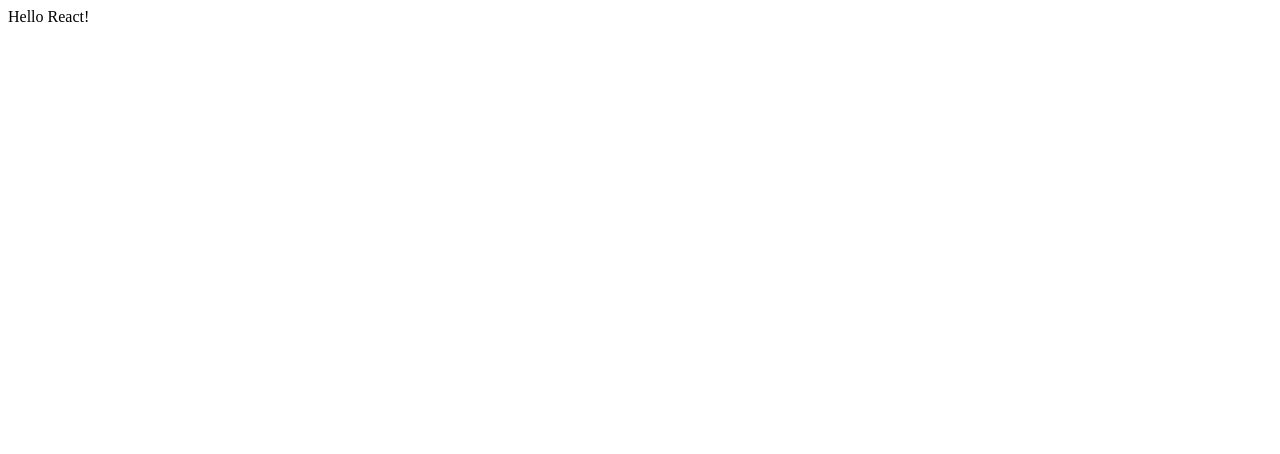
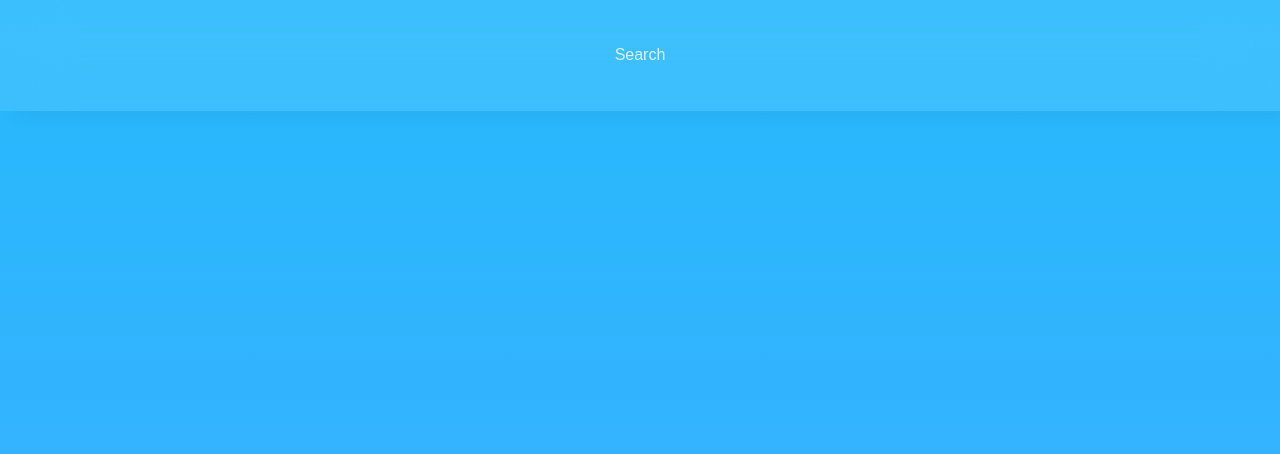
Before and after one commit to chiarawilden/rick-and-morty, a React app: page / in a window 1280 px wide. Shown: the top 454 px of the page. Built offline with nearby package versions, Linux system fonts and the light colour scheme.

Commit message:
Creates Home component with gradient background and styled Topbar component

```diff
--- a/src/App.js
+++ b/src/App.js
@@ -1,7 +1,8 @@
 import React from "react";
+import Home from "./pages/Home";
 
 export default function App() {
     return (
-        <div>Hello React!</div>
+        <Home/>
     )
 };
--- /dev/null
+++ b/src/components/topbar/Topbar.jsx
@@ -0,0 +1,10 @@
+import React from "react";
+import "./topbar.css";
+
+export default function Topbar() {
+    return (
+        <div className="topbar">
+            <span>Search</span>
+        </div>
+    )
+}
--- /dev/null
+++ b/src/components/topbar/topbar.css
@@ -0,0 +1,15 @@
+.topbar {
+    height: 111px;
+    width: 100%;
+    position: absolute;
+    top: 0;
+    display: flex;
+    align-items: center;
+    justify-content: center;
+    background-color: rgba(255, 255, 255, 0.1);
+    backdrop-filter: blur(33px);
+    border-bottom: 2px solid transparent;
+    box-shadow: 11px 11px 11px rgba(44, 55, 66, 0.04);
+    color: rgba(255, 255, 255, 0.8);
+    font-family: sans-serif;
+}
--- a/src/global.css
+++ b/src/global.css
@@ -0,0 +1,10 @@
+* {
+    margin: 0;
+    padding: 0;
+    box-sizing: border-box;
+}
+
+html, body {
+    height: 100%;
+    width: 100%;
+}
--- /dev/null
+++ b/src/pages/Home.jsx
@@ -0,0 +1,11 @@
+import React from "react";
+import "./home.css";
+import Topbar from "../components/topbar/Topbar";
+
+export default function Home() {
+    return (
+        <div className="home">
+            <Topbar/>
+        </div>
+    )
+}
--- /dev/null
+++ b/src/pages/home.css
@@ -0,0 +1,21 @@
+.home {
+    height: 100vh;
+    width: 100vw;
+    background: linear-gradient(to top, #5877f1, #43adff, #22bbfc , #45e9b8);
+    background-size: 400% 400%;
+    animation: gradient 4s ease infinite;
+    -webkit-animation: gradient 16s ease infinite;
+    animation-direction: alternate;
+}
+
+@keyframes gradient {
+    0% {background-position: 50% 0%;}
+	50% {background-position: 50% 50%;}
+	100% {background-position: 50% 100%;}
+}
+
+@-webkit-keyframes gradient {
+    0% {background-position: 50% 0%;}
+	50% {background-position: 50% 50%;}
+	100% {background-position: 50% 100%;}
+}
```
